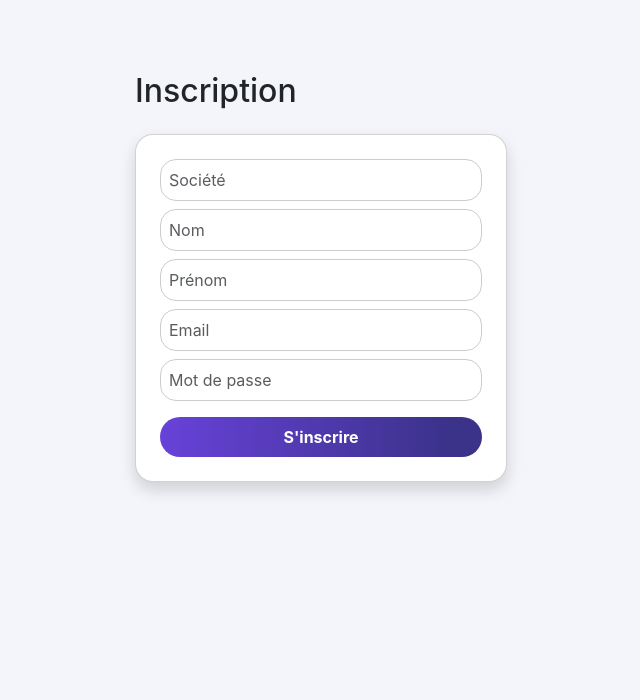
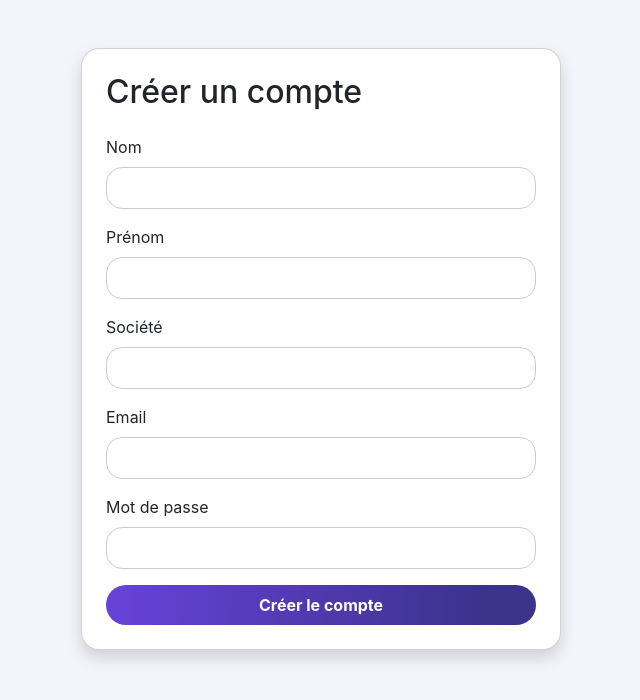
Before and after one commit to OneOffsas/claimoneoff-front02, a Next.js app: page /register in a window 1280 px wide. Shown: the top 700 px of the page, without its empty margins (319-959 px from the left). Built offline with nearby package versions, Linux system fonts and the light colour scheme.

Commit message:
Update register.js

```diff
--- a/pages/register.js
+++ b/pages/register.js
@@ -1,58 +1,74 @@
-import { useState } from "react";
+import React, { useState } from "react";
+import { sha256 } from "js-sha256";
 import { toast } from "react-toastify";
-import sha256 from "js-sha256";
 
-export default function Register() {
+export default function RegisterPage() {
+  const [nom, setNom] = useState("");
+  const [prenom, setPrenom] = useState("");
+  const [societe, setSociete] = useState("");
   const [email, setEmail] = useState("");
   const [password, setPassword] = useState("");
-  const [societe, setSociete] = useState("");
-  const [nom, setNom] = useState("");
-  const [prenom, setPrenom] = useState("");
-  const [loading, setLoading] = useState(false);
 
-  async function handleRegister(e) {
+  const handleRegister = async (e) => {
     e.preventDefault();
-    if (!email || !password || !societe || !nom || !prenom) {
-      toast.error("Tous les champs sont obligatoires !");
+    if (!email || !password || !nom || !prenom || !societe) {
+      toast.error("Merci de remplir tous les champs !");
       return;
     }
-    setLoading(true);
-    const passwordHash = sha256(password);
+    try {
       const res = await fetch("/api/register", {
         method: "POST",
         headers: { "Content-Type": "application/json" },
         body: JSON.stringify({
+          action: "register",
           email,
-        passwordHash,
-        societe,
+          passwordHash: sha256(password),
           nom,
           prenom,
-      }),
+          societe
+        })
       });
       const data = await res.json();
-    setLoading(false);
-
       if (data.status === "success") {
         toast.success("Inscription réussie !");
-      // Redirection ou reset form
+        window.location.href = "/login";
       } else {
-      toast.error(data.message || "Erreur à l'inscription");
+        toast.error(data.message || "Erreur d'inscription !");
       }
+    } catch (err) {
+      toast.error("Erreur réseau lors de l'inscription !");
     }
+  };
 
   return (
-    <div className="container p-4 mt-5" style={{maxWidth: 420}}>
-      <h2 className="mb-4">Inscription</h2>
-      <form onSubmit={handleRegister} className="card shadow p-4">
-        <input className="form-control mb-2" placeholder="Société" value={societe} onChange={e => setSociete(e.target.value)} />
-        <input className="form-control mb-2" placeholder="Nom" value={nom} onChange={e => setNom(e.target.value)} />
-        <input className="form-control mb-2" placeholder="Prénom" value={prenom} onChange={e => setPrenom(e.target.value)} />
-        <input className="form-control mb-2" placeholder="Email" value={email} onChange={e => setEmail(e.target.value)} type="email" />
-        <input className="form-control mb-3" placeholder="Mot de passe" value={password} onChange={e => setPassword(e.target.value)} type="password" />
-        <button className="btn btn-primary w-100" type="submit" disabled={loading}>
-          {loading ? "Création..." : "S'inscrire"}
-        </button>
+    <form onSubmit={handleRegister} className="p-4 card shadow mt-5" style={{maxWidth:480, margin:"auto"}}>
+      <h2 className="mb-4">Créer un compte</h2>
+      <div className="mb-3">
+        <label className="form-label">Nom</label>
+        <input type="text" className="form-control" value={nom}
+          onChange={e => setNom(e.target.value)} required />
+      </div>
+      <div className="mb-3">
+        <label className="form-label">Prénom</label>
+        <input type="text" className="form-control" value={prenom}
+          onChange={e => setPrenom(e.target.value)} required />
+      </div>
+      <div className="mb-3">
+        <label className="form-label">Société</label>
+        <input type="text" className="form-control" value={societe}
+          onChange={e => setSociete(e.target.value)} required />
+      </div>
+      <div className="mb-3">
+        <label className="form-label">Email</label>
+        <input type="email" className="form-control" value={email}
+          onChange={e => setEmail(e.target.value)} required />
+      </div>
+      <div className="mb-3">
+        <label className="form-label">Mot de passe</label>
+        <input type="password" className="form-control" value={password}
+          onChange={e => setPassword(e.target.value)} required />
+      </div>
+      <button type="submit" className="btn btn-primary w-100">Créer le compte</button>
     </form>
-    </div>
   );
 }
```
Lines whose indentation alone changed are shown as unchanged.
